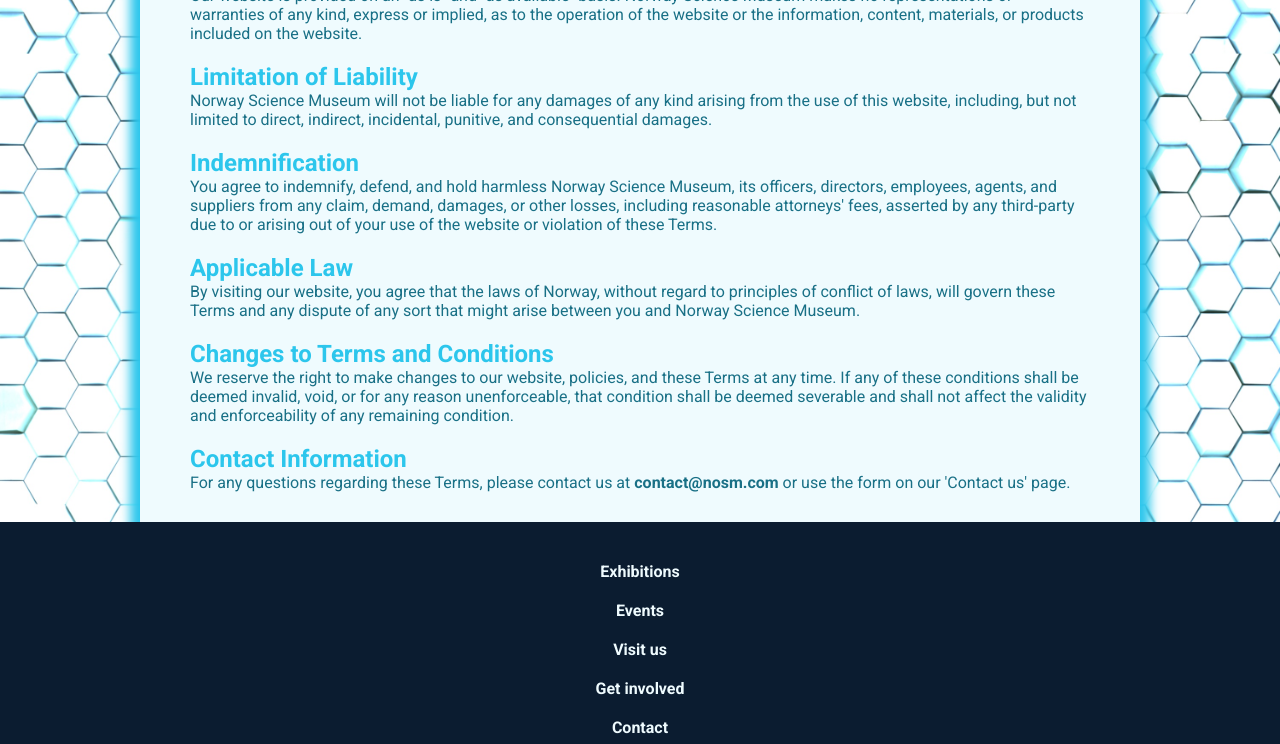
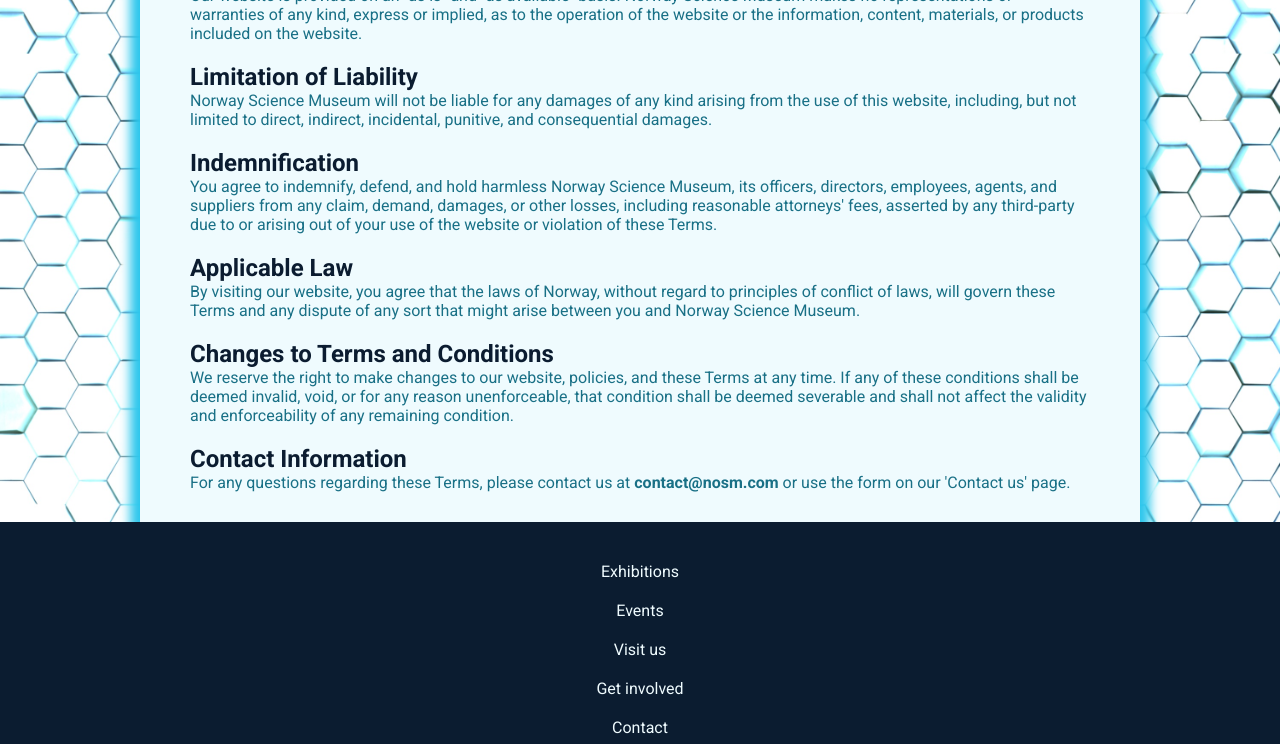
Before and after one commit to sirkol02821/semester-project-1-sirkol, a plain HTML site: page terms.html in a window 1280 px wide. Shown: the part 820-1564 px from the top of the page. Drawn offline with Linux system fonts and the light colour scheme.

Commit message:
change h4 in footer

```diff
--- a/src/css/events-page.css
+++ b/src/css/events-page.css
@@ -23,7 +23,7 @@
 }
 
 .ages {
-    color: var(--color-logo);
+    color: var(--color-dark);
     font-weight: bold;
     text-align: center;
 }
--- a/src/css/universal.css
+++ b/src/css/universal.css
@@ -1,11 +1,11 @@
 h1 {
-  color: var(--color-medium);
+  color: var(--color-dark);
   font-size: 2rem;
   text-align: center;
 }
 
 h2 {
-  color: var(--color-logo);
+  color: var(--color-dark);
   font-size: 1.5rem;
   text-align: left;
 }
--- a/src/css/variables.css
+++ b/src/css/variables.css
@@ -6,5 +6,4 @@
   --color-medium: #197086;
   --color-dark: #0b1c30;
   --color-logo: #2cc6ec;
-  --color-accent: #f88e14;
 }
--- a/terms.html
+++ b/terms.html
@@ -62,11 +62,11 @@
   <footer>
     <div class="one-column">
       <ul>
-        <li><h4><a href="exhibitions.html">Exhibitions</a></h4></li>
-        <li><h4><a href="events.html">Events</a></h4></li>
-        <li><h4><a href="visit.html">Visit us</a></h4></li>
-        <li><h4><a href="get-involved.html">Get involved</a></h4></li>
-        <li><h4><a href="contact.html">Contact</a></h4></li>
+        <li><a href="exhibitions.html">Exhibitions</a></li>
+        <li><a href="events.html">Events</a></li>
+        <li><a href="visit.html">Visit us</a></li>
+        <li><a href="get-involved.html">Get involved</a></li>
+        <li><a href="contact.html">Contact</a></li>
       </ul>
     </div>
     <section class="container">
```
Also changed, not shown: contact.html (+5 -5 lines), events.html (+5 -5 lines), exhibitions.html (+5 -5 lines), get-involved.html (+5 -5 lines), index.html (+5 -5 lines), privacy.html (+5 -5 lines), visit.html (+5 -5 lines).
